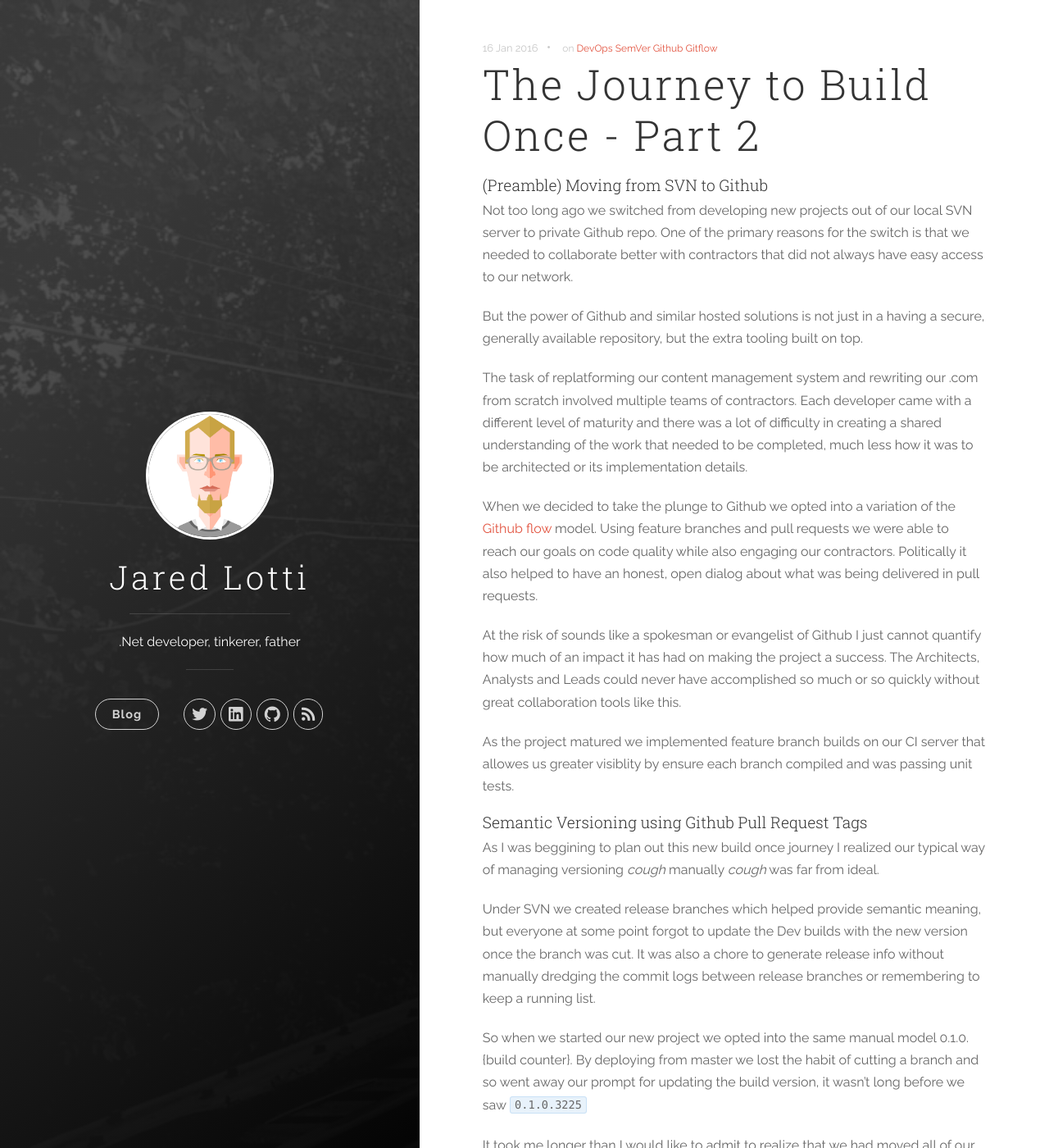
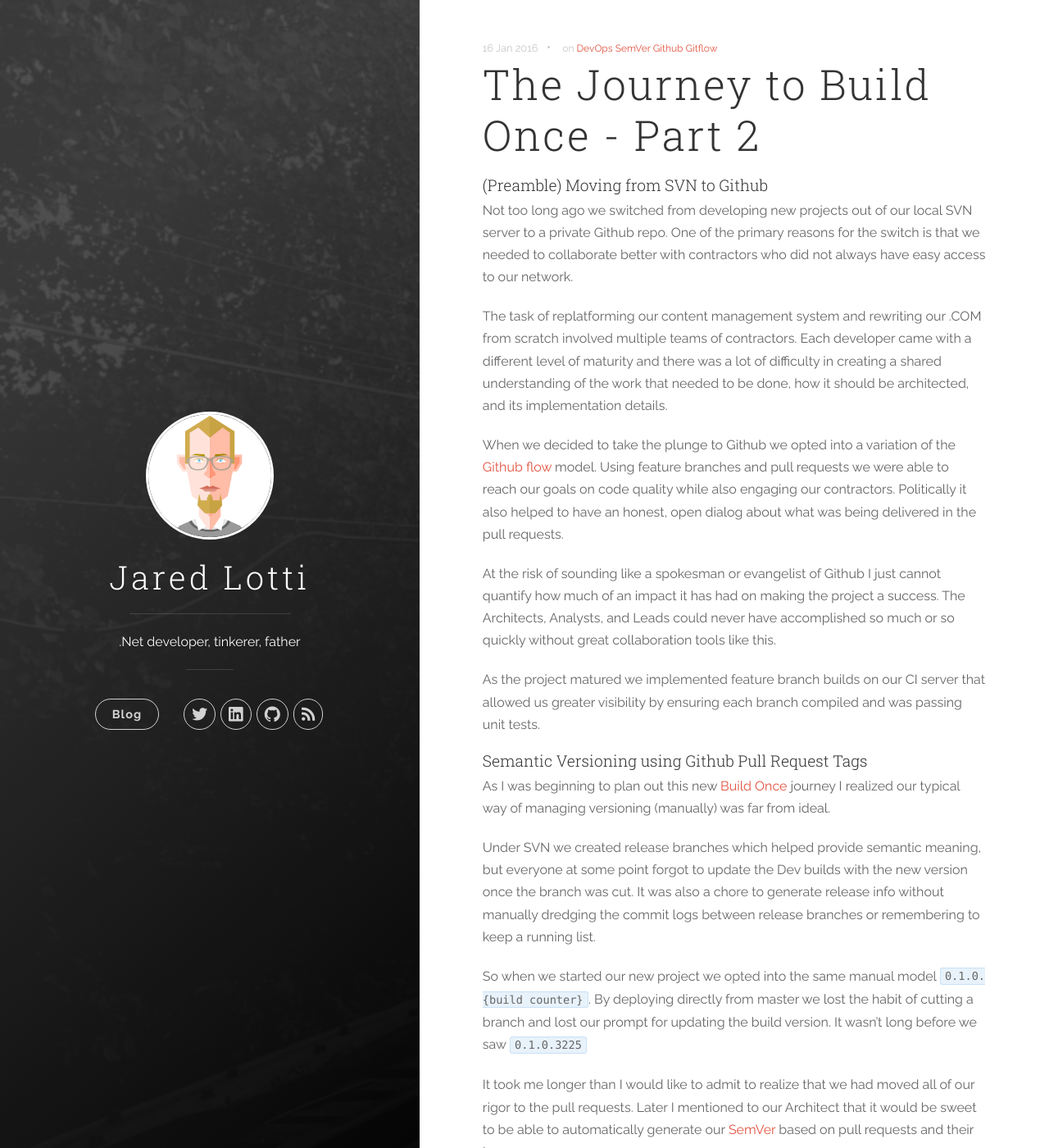
Before and after one commit to Jarlotee/jarlotee.github.io, a Jekyll site: the page built from _posts/2016-01-16-the-journey-to-build-once-2.md, in a window 1280 px wide and 1400 px high. Shown: the whole window at 82% size. Built offline with Jekyll 4.4.1, drawn with Linux system fonts in a browser that asks for light colours; nearby versions of some CDN libraries; comment, search, counter and statistics services are not loaded; some of the changed text lies outside the part shown.

Commit message:
Update 2016-01-16-the-journey-to-build-once-2.md

````diff
--- a/_posts/2016-01-16-the-journey-to-build-once-2.md
+++ b/_posts/2016-01-16-the-journey-to-build-once-2.md
@@ -13,32 +13,32 @@ tags:
 
 #### (Preamble) Moving from SVN to Github
 
-Not too long ago we switched from developing new projects out of our local SVN server to private Github repo.
-One of the primary reasons for the switch is that we needed to collaborate better with contractors that did not always have easy access to our network.
+Not too long ago we switched from developing new projects out of our local SVN server to a private Github repo.
+One of the primary reasons for the switch is that we needed to collaborate better with contractors who did not always have easy access to our network.
 
-But the power of Github and similar hosted solutions is not just in a having a secure, generally available repository, but the extra tooling built on top.
+The task of replatforming our content management system and rewriting our .COM from scratch involved multiple teams of contractors. Each developer came with a different level of maturity and there was a lot of difficulty in creating a shared understanding of the work that needed to be done, how it should be architected, and its implementation details.
 
-The task of replatforming our content management system and rewriting our .com from scratch involved multiple teams of contractors. Each developer came with a different level of maturity and there was a lot of difficulty in creating a shared understanding of the work that needed to be completed, much less how it was to be architected or its implementation details.
+When we decided to take the plunge to Github we opted into a variation of the [Github flow] model. Using feature branches and pull requests we were able to reach our goals on code quality while also engaging our contractors. Politically it also helped to have an honest, open dialog about what was being delivered in the pull requests.
 
-When we decided to take the plunge to Github we opted into a variation of the [Github flow] model. Using feature branches and pull requests we were able to reach our goals on code quality while also engaging our contractors. Politically it also helped to have an honest, open dialog about what was being delivered in pull requests.
+At the risk of sounding like a spokesman or evangelist of Github I just cannot quantify how much of an impact it has had on making the project a success. The Architects, Analysts, and Leads could never have accomplished so much or so quickly without great collaboration tools like this.
 
-At the risk of sounds like a spokesman or evangelist of Github I just cannot quantify how much of an impact it has had on making the project a success. The Architects, Analysts and Leads could never have accomplished so much or so quickly without great collaboration tools like this.
-
-As the project matured we implemented feature branch builds on our CI server that allowes us greater visiblity by ensure each branch compiled and was passing unit tests.
+As the project matured we implemented feature branch builds on our CI server that allowed us greater visibility by ensuring each branch compiled and was passing unit tests.
 
 #### Semantic Versioning using Github Pull Request Tags
 
-As I was beggining to plan out this new build once journey I realized our typical way of managing versioning *cough* manually *cough* was far from ideal.
+As I was beginning to plan out this new [Build Once] journey I realized our typical way of managing versioning (manually) was far from ideal.
 
 Under SVN we created release branches which helped provide semantic meaning, but everyone at some point forgot to update the Dev builds with the new version once the branch was cut. It was also a chore to generate release info without manually dredging the commit logs between release branches or remembering to keep a running list.
 
-So when we started our new project we opted into the same manual model 0.1.0.{build counter}. By deploying from master we lost the habit of cutting a branch and so went away our prompt for updating the build version, it wasn't long before we saw `0.1.0.3225`
+So when we started our new project we opted into the same manual model `0.1.0.{build counter}`. By deploying directly from master we lost the habit of cutting a branch and lost our prompt for updating the build version. It wasn't long before we saw `0.1.0.3225`
 
-It took me longer than I would like to admit to realize that we had moved all of our rigor to the our pull requests and mentioned in passing to our Architect that it would be sweet to be able to automatically generate our [SemVer] based on pull request and their tags.
+It took me longer than I would like to admit to realize that we had moved all of our rigor to the pull requests. Later I mentioned to our Architect that it would be sweet to be able to automatically generate our [SemVer] based on pull requests and their tags.
 
-So for my first task in creating our Build Once pipeline was to use git history, pull request tags and the Github api to generate a semantic version to slap onto our release packages.
+I decided that this should be my first task in creating our [Build Once] pipeline.
 
-These code snippets are in powershell, but it shouldn't be hard to translate them into the scripting langugage of your choice.
+Now on to the codes!
+
+These code snippets are in powershell, but it shouldn't be hard to translate them into the scripting language of your choice.
 
 ```powershell
 [CmdletBinding()]
@@ -121,7 +121,7 @@ foreach($message in $CommitMessages)
 
 ```
 
-Here we walk the commit history since the last tag and use regular expressions to pull out the PR numbers
+Here we walk the commit history since the last tag and use regular expressions to pull out the pull request numbers.
 
 ```powershell
 
@@ -157,13 +157,15 @@ Write-Host "##teamcity[buildNumber '$major.$minor.$patch']"
 
 ```
 
-Lastly we work through the stack calling the github api and looking for tags that indicate a major or minor release change.
+Lastly we work through the stack calling the Github API and looking for tags that indicate a major or minor release change.
 
-Based on the tags present we incriment the right numbers and in this case call back to Teamcity to let it know we have calculated the new version for the build.
+Based on the tags present we increment the appropriate numbers and call back to the CI server (Teamcity) with the new version.
 
-So there you have it dynamically created semantic versions for your builds, a key to Build Once, but also beneficial for anyone using feature branches.
+In only a few lines of code we can automatically generate a semantically meaningful version number to be used in our builds!
 
-> Please be aware of the query limits available to you using your Github API token. In my case we already had hundreds of pull requests before we made our first git tag. Depending on how long your repository has been live it may be beneficial to start with a manually generated tag close to your current head. This will ensure you do not exahust your token request limit on your first build.
+> Please be aware of the query limits available to you using your Github API token. In my case we already had hundreds of pull requests before we made our first git tag. Depending on how long your repository has been live it may be beneficial to start with a manually generated tag close to your current head. This will ensure you do not exhaust your token request limit on your first build.
 
-[SemVer]:  http://semver.org/
-[Github flow]:          https://guides.github.com/introduction/flow/
+[Build Once]:   /2016/the-journey-to-build-once/
+[SemVer]:       http://semver.org/
+[Github flow]:  https://guides.github.com/introduction/flow/
+[Github API]:   https://developer.github.com/v3/issues/#get-a-single-issue
````
Also changed, not shown: other parts of _posts/2016-01-16-the-journey-to-build-once-2.md (+3 -3 lines).
